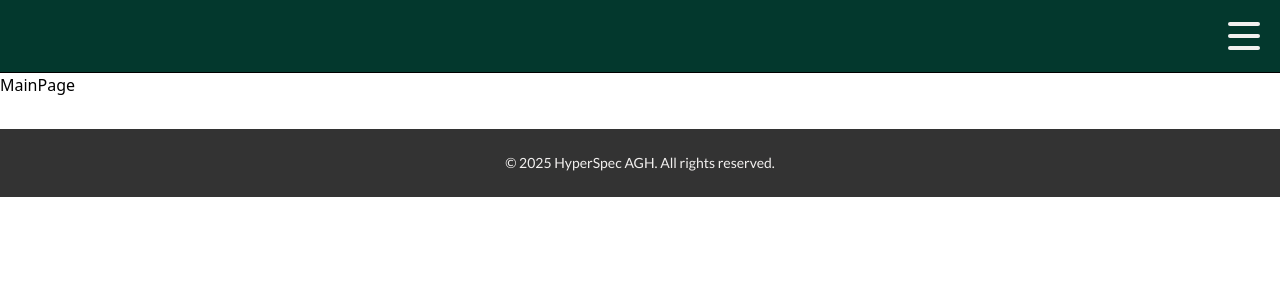
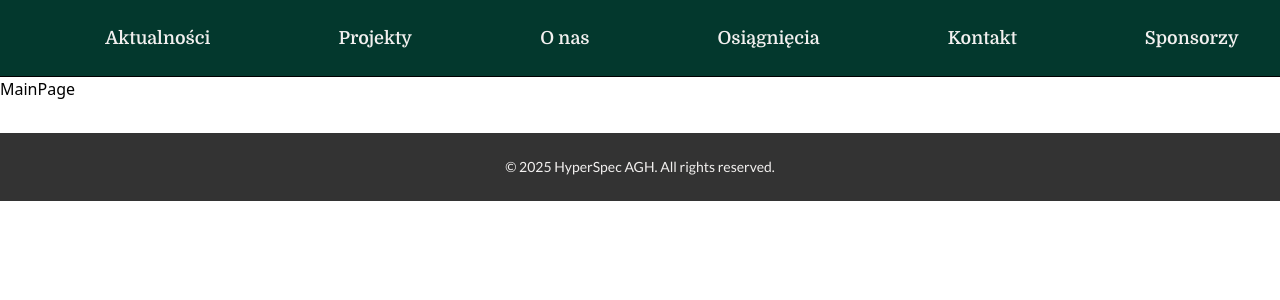
Before and after one commit to KNIGPHyperSpecAGH/webpage, a React (Vite) app: page /#/ in a window 1280 px wide. Shown: the top 300 px of the page. Built offline with nearby package versions, Linux system fonts and the light colour scheme.

Commit message:
add active state for button, add navigation for bigger screens using buttons

```diff
--- a/src/components/Button.tsx
+++ b/src/components/Button.tsx
@@ -2,12 +2,16 @@ import React from 'react';
 
 type ButtonProps = React.ButtonHTMLAttributes<HTMLButtonElement> & {
     children: React.ReactNode;
+    active?: boolean;
 };
 
-const Button: React.FC<ButtonProps> = ({ children, ...props }) => (
+const Button: React.FC<ButtonProps> = ({ children, active, ...props }) => (
     <button
         {...props}
-        className="rounded-full border-4 text-lg px-6 py-2 border-white font-semibold text-white cursor-pointer text-base font-header transition-colors duration-200 hover:text-accent hover:border-accent"
+        className={
+            `rounded-full text-lg px-6 py-2 border-white font-semibold text-white cursor-pointer text-base font-header transition-colors duration-200 hover:text-accent hover:border-accent
+            ${active ? "border-4 text-primary border-accent" : ""}`
+        }
     >
         {children}
     </button>
--- a/src/components/Navigation.tsx
+++ b/src/components/Navigation.tsx
@@ -1,9 +1,8 @@
 import {useState} from "react";
 import {NavLink} from "react-router";
-
+import {Button} from "./Button"; // Import your Button
 
 const navigationLinks = [
-    // {path: "/", label: "strona glowna"},
     {path: "aktualnosci", label: "Aktualności"},
     {path: "projekty", label: "Projekty"},
     {path: "o-nas", label: "O nas"},
@@ -33,26 +32,40 @@ export const Navigation = ({showLogo = true}: NavigationProps) => {
                     >
                         <img src="" alt="Logo"/>
                     </NavLink>
+                    {/* Hamburger menu for mobile */}
                     <div
-                        className="z-12 flex flex-col justify-center items-center w-10 h-10 cursor-pointer group"
+                        className="z-12 flex flex-col justify-center items-center w-10 h-10 cursor-pointer group md:hidden"
                         onClick={() => setMenuOpen(!menuOpen)}
                     >
                         <span className={
                             `block w-8 h-1 bg-white rounded transition-all duration-300 ease-in-out
                             ${menuOpen ? "rotate-45 translate-y-3" : ""}`
                         }></span>
-
                         <span className={`
                             block w-8 h-1 bg-white rounded my-2 transition-all duration-300 ease-in-out
                             ${menuOpen ? "opacity-0" : ""}`
                         }></span>
-
                         <span className={
                             `block w-8 h-1 bg-white rounded transition-all duration-300 ease-in-out
                             ${menuOpen ? "-rotate-45 -translate-y-3" : ""}`
                         }></span>
                     </div>
+                    {/* Second navigation for larger screens */}
+                    <div className="hidden md:flex gap-20 mx-auto w-fit">
+                        {navigationLinks.map(link => (
+                            <NavLink
+                                key={link.path}
+                                to={link.path}
+                                className="contents"
+                            >
+                                {({ isActive }) => (
+                                    <Button active={isActive}>{link.label}</Button>
+                                )}
+                            </NavLink>
+                        ))}
+                    </div>
                 </div>
+                {/* Mobile menu */}
                 <div
                     className={
                         `fixed top-0 left-0 z-11 w-full h-screen bg-primary flex flex-col pt-24
@@ -75,7 +88,6 @@ export const Navigation = ({showLogo = true}: NavigationProps) => {
                             {link.label}
                         </NavLink>
                     ))}
-
                     <hr className="m-10 mt-5"/>
                 </div>
             </nav>
```
